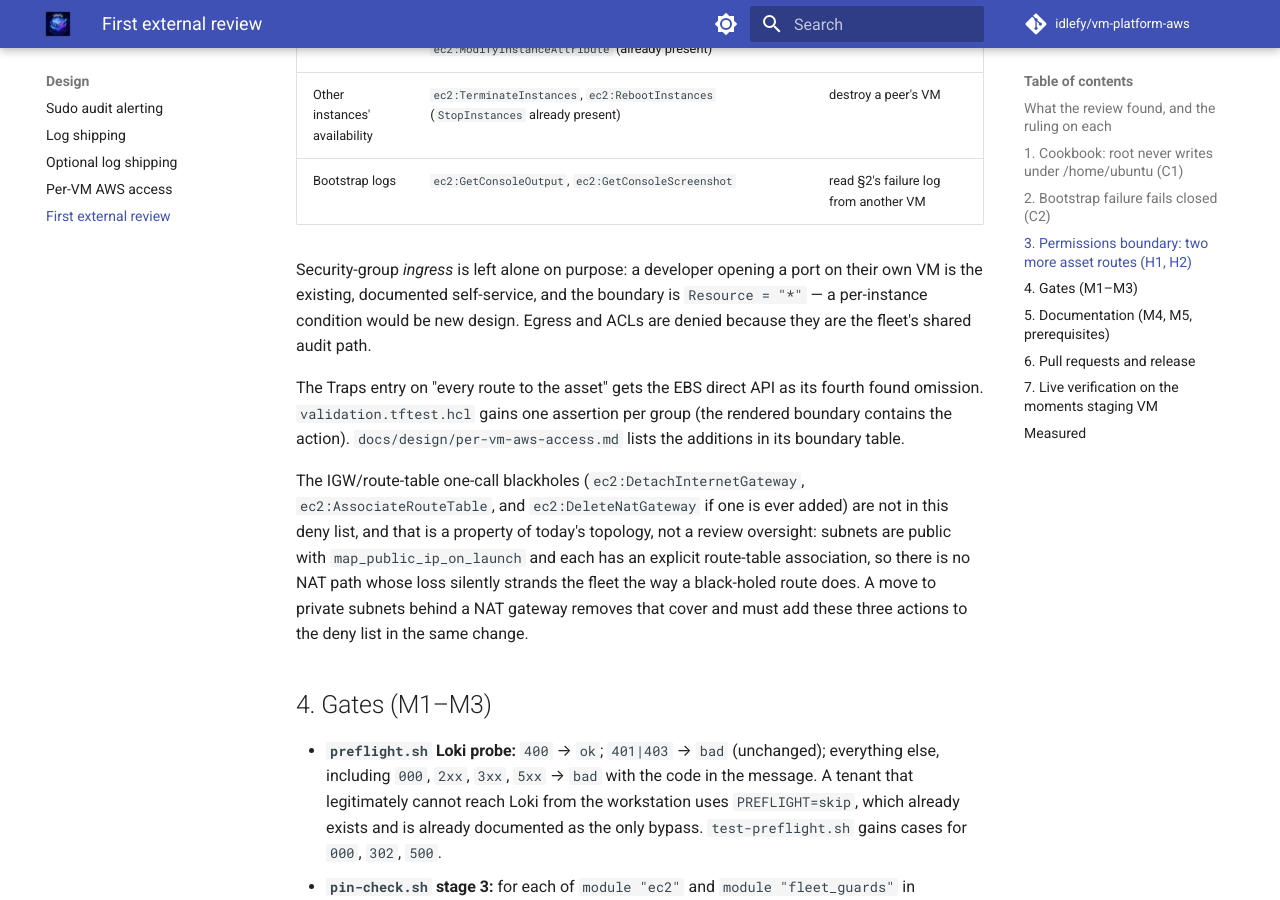
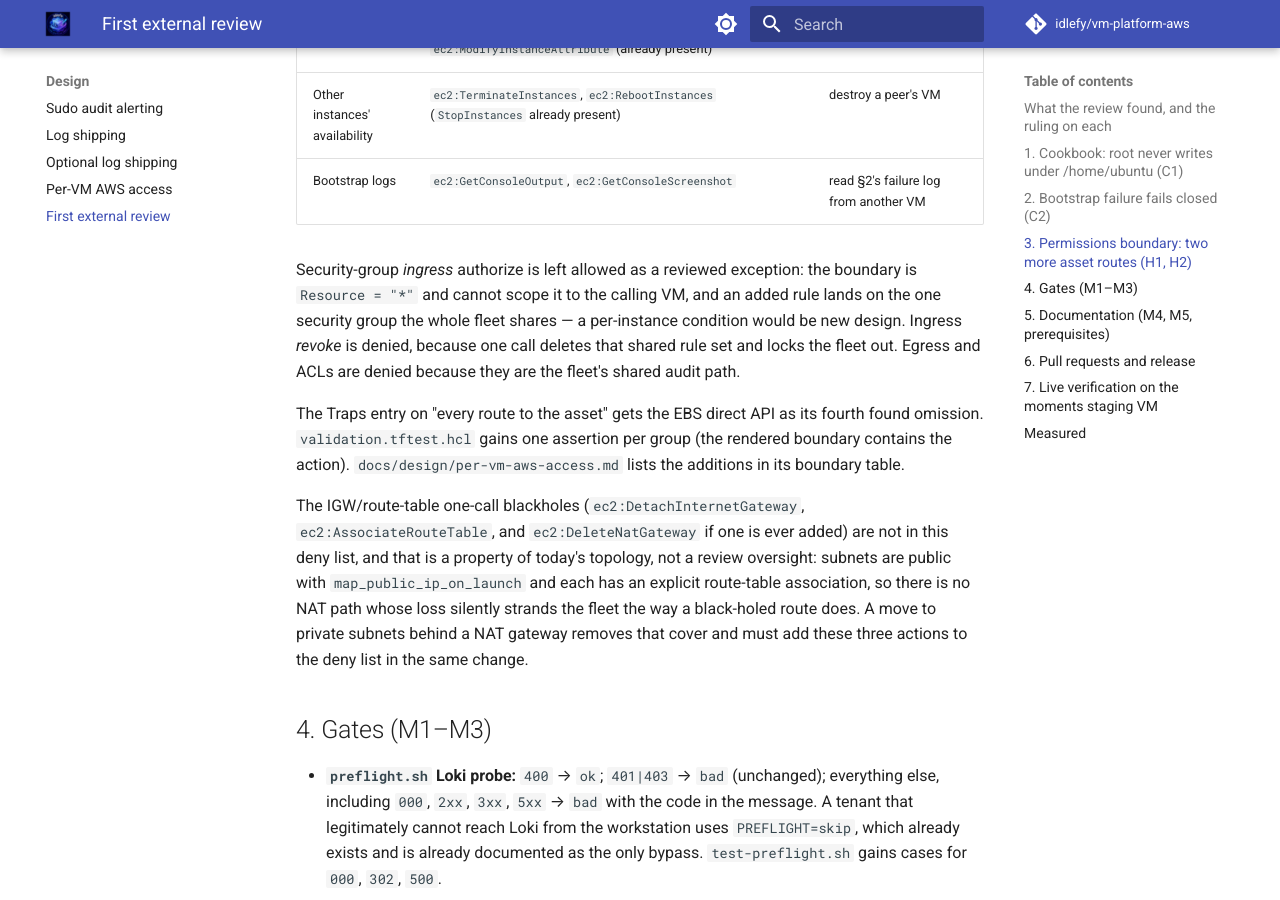
Before and after one commit to idlefy/vm-platform-aws, an MkDocs documentation site: the page built from docs/design/first-external-review.md, in a window 1280 px wide and 900 px high, scrolled down 4916 px. Built offline with MkDocs 1.6.1 and Material for MkDocs 9.7.7, drawn with Linux system fonts in a browser that asks for light colours; comment, search, counter and statistics services are not loaded.

Commit message:
docs(design): ingress rationale matches the boundary; deny listing in iam.tf order
Co-Authored-By: Claude Fable 5.1 <noreply@anthropic.com>
Claude-Session: https://claude.ai/code/session_01YSiSgv93NYNk56C1Vuy2VA

```diff
--- a/docs/design/first-external-review.md
+++ b/docs/design/first-external-review.md
@@ -83,7 +83,7 @@ Additions to `DenyEscalationAndBootstrapSecrets` in `vms/modules/ec2/iam.tf`:
 | Other instances' availability | `ec2:TerminateInstances`, `ec2:RebootInstances` (`StopInstances` already present) | destroy a peer's VM |
 | Bootstrap logs | `ec2:GetConsoleOutput`, `ec2:GetConsoleScreenshot` | read §2's failure log from another VM |
 
-Security-group *ingress* is left alone on purpose: a developer opening a port on their own VM is the existing, documented self-service, and the boundary is `Resource = "*"` — a per-instance condition would be new design. Egress and ACLs are denied because they are the fleet's shared audit path.
+Security-group *ingress* authorize is left allowed as a reviewed exception: the boundary is `Resource = "*"` and cannot scope it to the calling VM, and an added rule lands on the one security group the whole fleet shares — a per-instance condition would be new design. Ingress *revoke* is denied, because one call deletes that shared rule set and locks the fleet out. Egress and ACLs are denied because they are the fleet's shared audit path.
 
 The Traps entry on "every route to the asset" gets the EBS direct API as its fourth found omission. `validation.tftest.hcl` gains one assertion per group (the rendered boundary contains the action). `docs/design/per-vm-aws-access.md` lists the additions in its boundary table.
 
```
Also changed, not shown: docs/design/per-vm-aws-access.md (+2 -2 lines).
